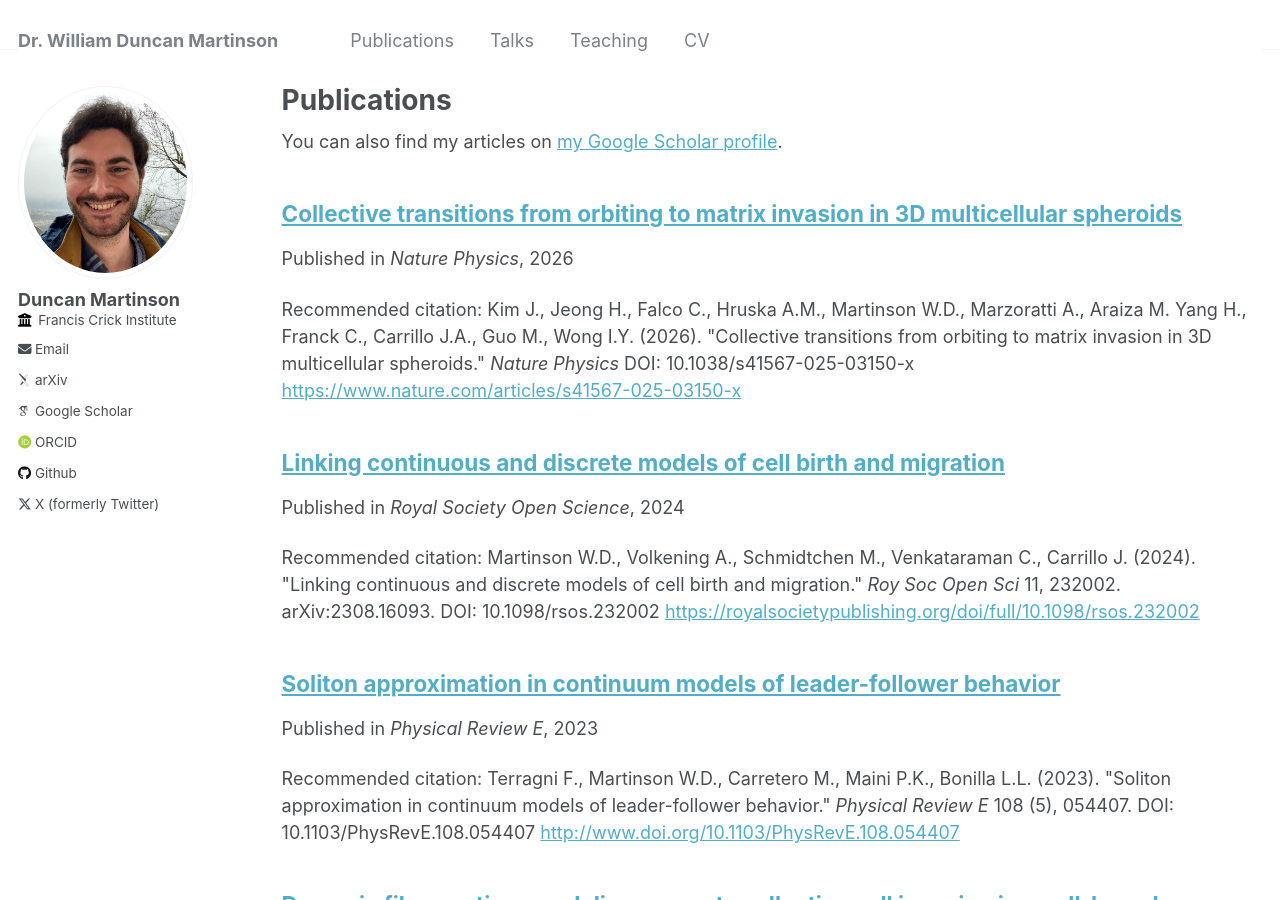
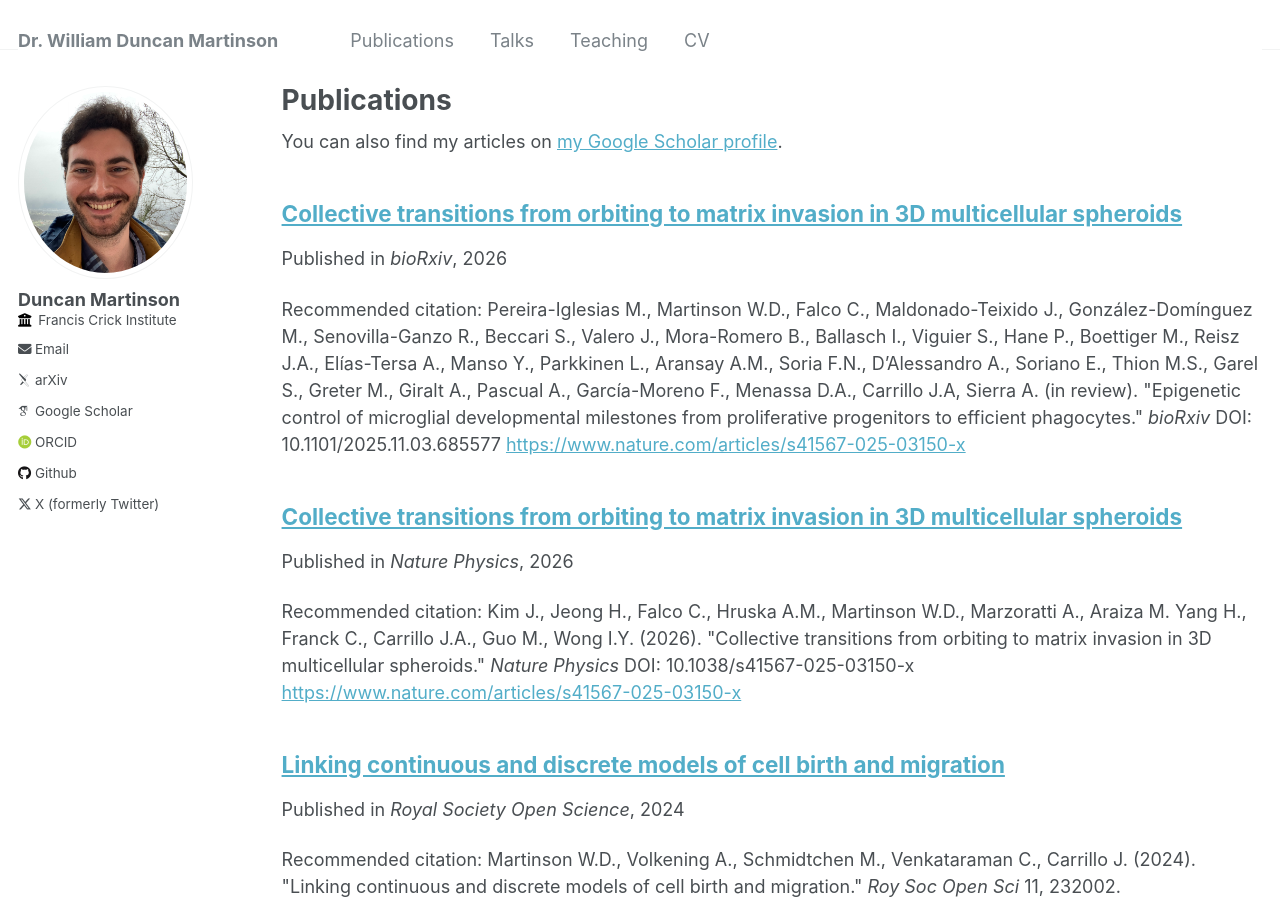
Before and after one commit to wdmartinson/wdmartinson.github.io, a Jekyll site: the page built from _pages/publications.md, in a window 1280 px wide and 900 px high. Built offline with Jekyll 4.4.1, drawn with Linux system fonts in a browser that asks for light colours; some web fonts are replaced.

Commit message:
added sussex talk, marta paper, revised about me

```diff
--- /dev/null
+++ b/_publications/2026-microglia-model-epigenetic-switch.md
@@ -0,0 +1,12 @@
+---
+title: "Collective transitions from orbiting to matrix invasion in 3D multicellular spheroids"
+collection: publications
+permalink: /publication/2026-microglia-model-epigenetic-switch
+excerpt: #'This paper is about fixing template issue #693.'
+date: 2026-02-23
+venue: 'bioRxiv'
+paperurl: 'https://www.nature.com/articles/s41567-025-03150-x'
+citation: 'Pereira-Iglesias M., Martinson W.D., Falco C., Maldonado-Teixido J., González-Domínguez M., Senovilla-Ganzo R., Beccari S., Valero J., Mora-Romero B., Ballasch I., Viguier S., Hane P., Boettiger M., Reisz J.A., Elías-Tersa A., Manso Y., Parkkinen L., Aransay A.M., Soria F.N., D’Alessandro A., Soriano E., Thion M.S., Garel S., Greter M., Giralt A., Pascual A., García-Moreno F., Menassa D.A., Carrillo J.A, Sierra A. (in review). &quot;Epigenetic control of microglial developmental milestones from proliferative progenitors to efficient phagocytes.&quot; <i>bioRxiv</i> DOI: 10.1101/2025.11.03.685577'
+---
+
+<!-- The contents above will be part of a list of publications, if the user clicks the link for the publication than the contents of section will be rendered as a full page, allowing you to provide more information about the paper for the reader. When publications are displayed as a single page, the contents of the above "citation" field will automatically be included below this section in a smaller font. -->
```
Also changed, not shown: _pages/about.md (+18 -10 lines), _talks/2026-02-12-sussex.md (added, +10 -0 lines).
